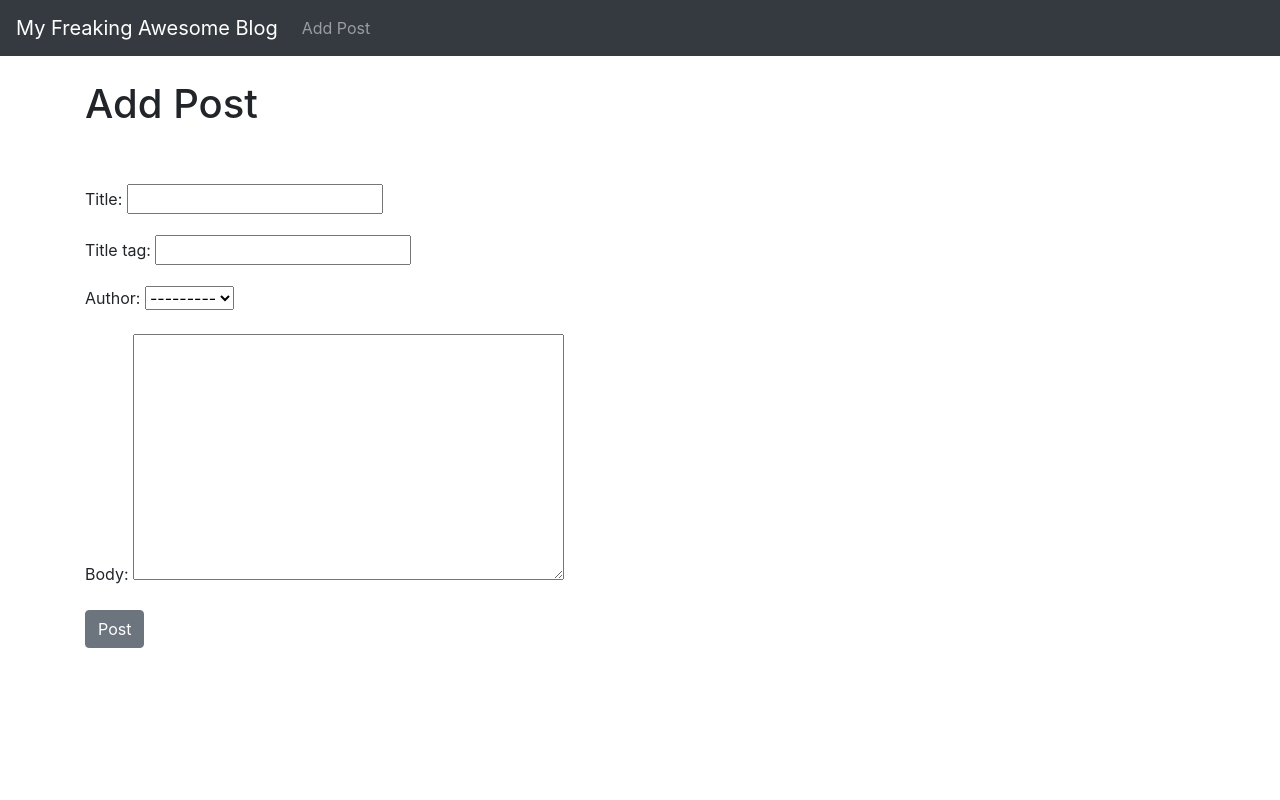
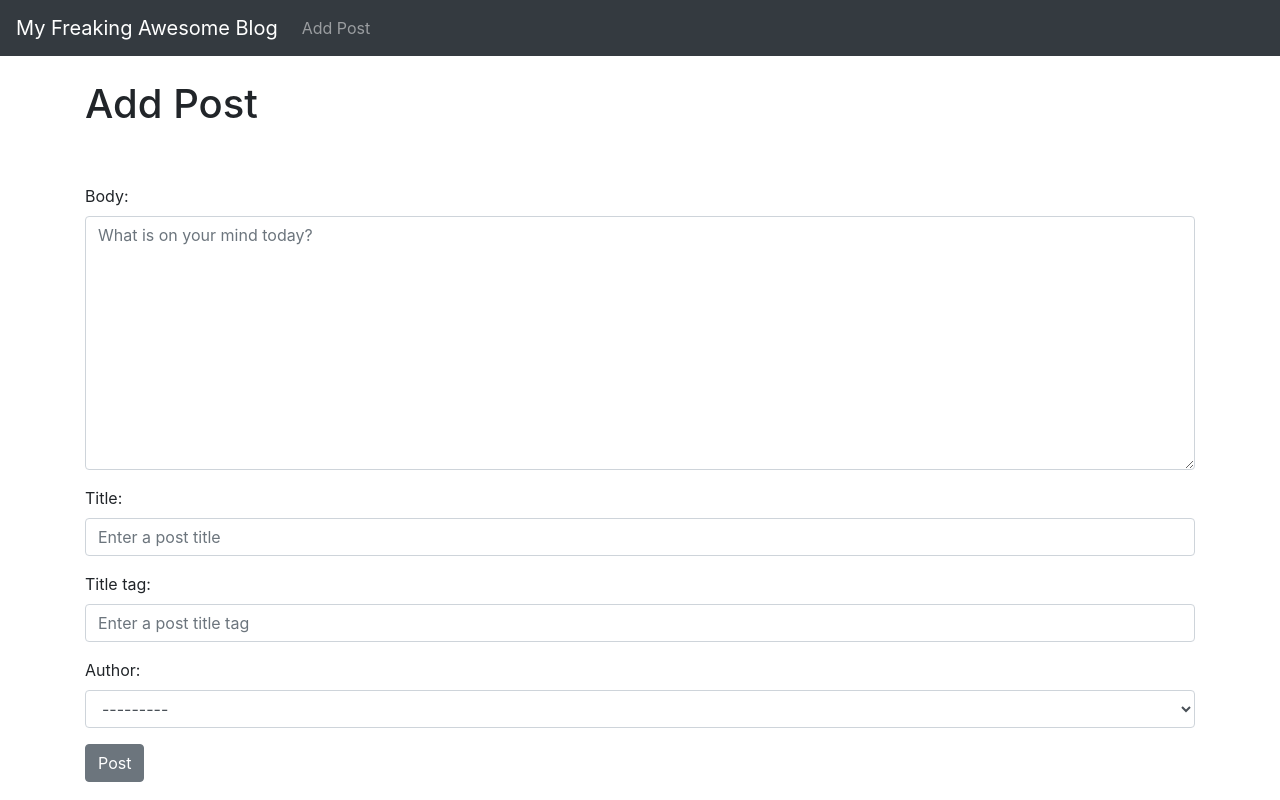
Before and after one commit to josephjz/ablog, a Django app: page /add_post/ in a window 1280 px wide. Run offline with Django 3.2, Linux system fonts and the light colour scheme; data comes from the database, SQL or seed files in the repository; both versions use the stored data as it was after the commit; some libraries are stand-ins or nearby versions.

Commit message:
video 5 done

```diff
--- /dev/null
+++ b/tutorialblog/forms.py
@@ -0,0 +1,24 @@
+# in order to style our django forms used to make blog posts, we need to create a form
+
+from django import forms
+from .models import Post
+
+# create a class
+# inherits forms.ModelForm which allows us to create form fields for our model (post model)
+class PostForm(forms.ModelForm):
+    class Meta:
+        model = Post
+        fields = {
+            # fields are the fields from the model
+            'title',
+            'title_tag',
+            'author',
+            'body'
+        }
+
+        widgets = {
+            'title': forms.TextInput(attrs={'class':'form-control', 'placeholder':'Enter a post title'}),
+            'title_tag': forms.TextInput(attrs={'class':'form-control', 'placeholder':'Enter a post title tag'}),
+            'author': forms.Select(attrs={'class':'form-control'}), # this is a drop down, aka select drop down
+            'body': forms.Textarea(attrs={'class':'form-control', 'placeholder':'What is on your mind today?'}), # this is a body, which is a text area
+        }
--- a/tutorialblog/templates/add_post.html
+++ b/tutorialblog/templates/add_post.html
@@ -16,12 +16,23 @@ Add Blog Post
 
 <h1>Add Post </h1>
 <br><br>
-<form method = "POST">
-    {% csrf_token %}
-    <!-- using django form system -->
-    {{form.as_p}}
-    <button class = "btn btn-secondary"> Post </button>
+<!-- table option for styling automatically <table>
+    <form method = "POST">
+        {% csrf_token %}
+        <!-- using django form system
+        {{form.as_table}}     <!-- 0 styling on this
+    </form>
+</table>
+<button class = "btn btn-secondary"> Post </button> -->
 
-</form>
+<div class = "form-group">
+    <form method = "POST">
+        {% csrf_token %}
+        <!-- using django form system -->
+        {{form.as_p}}     <!-- 0 styling on this -->    <!-- as p means every field is in a p tag -->
+        <button class = "btn btn-secondary"> Post </button>
+    </form>
+</div>
+
 
 {% endblock %}
--- a/tutorialblog/views.py
+++ b/tutorialblog/views.py
@@ -1,5 +1,6 @@
 from django.shortcuts import render
 from .models import Post
+from .forms import PostForm
 from django.views.generic import ListView, DetailView, CreateView # these are generic views that make query sets to data base for us
                                                       # list for all of our blog posts
                                                       # detail to view one blog post
@@ -22,8 +23,9 @@ class ArticleDetailView(DetailView):
     template_name = 'article_details.html'
 
 class AddPostView(CreateView):
-    model = Post
+    model = Post # this tells the view to use the post model
+    form_class = PostForm # but we also need to tell it to use our post form
     template_name = 'add_post.html'
     # designate the fields for this page
     # fields = ('title', 'body')    THIS DID NOT WORK
-    fields = '__all__'
+    # fields = '__all__' since we are now using the post form, we dont want to use this fields thing anymore (might be problematic)
```
Also changed, not shown: db.sqlite3.
